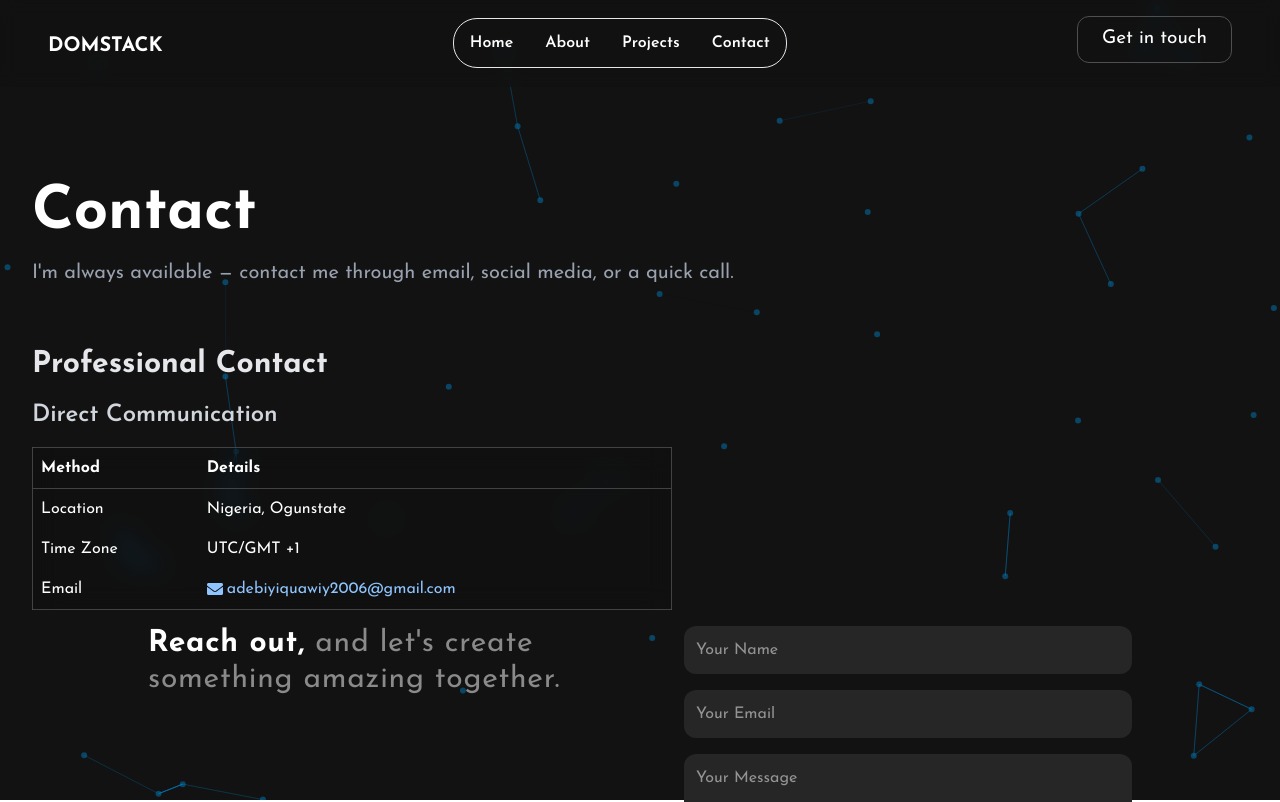
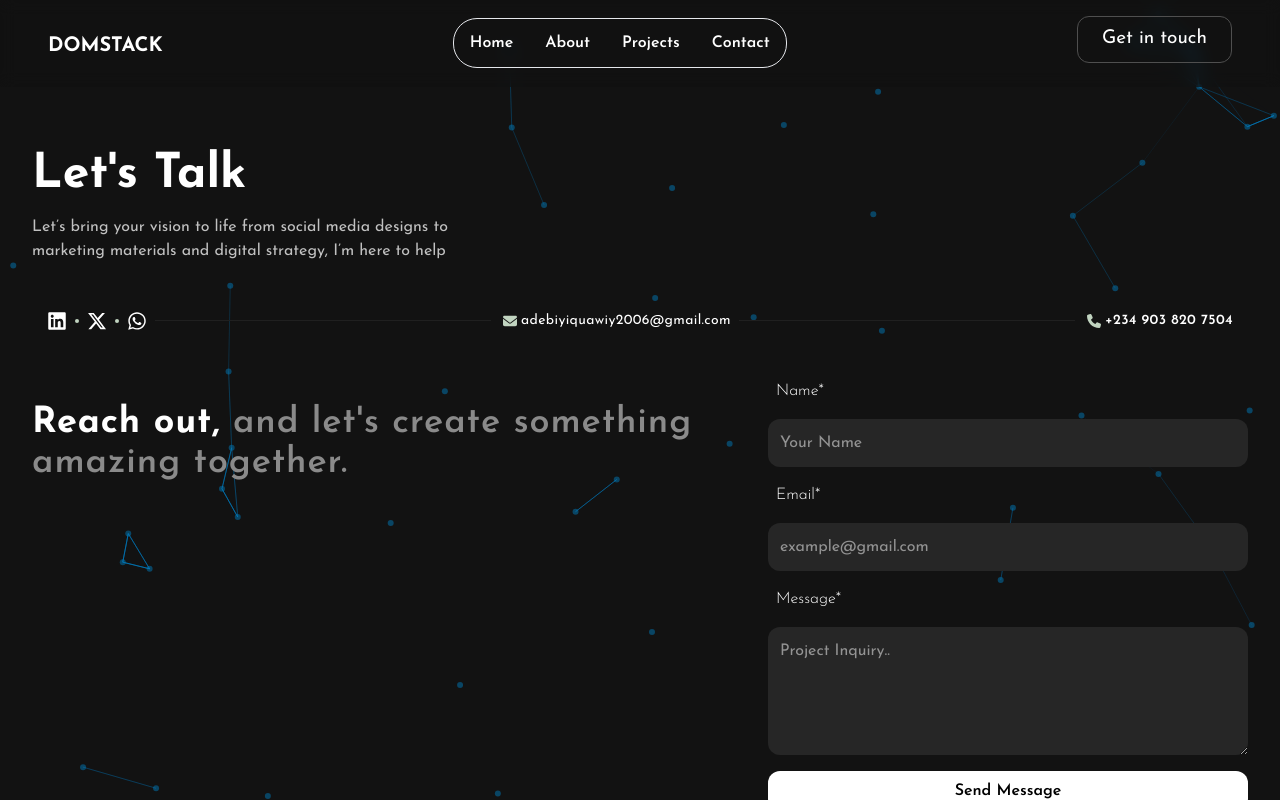
Before and after one commit to dominionnnnnnn/portfolio, a React (Vite) app: page /contact in a window 1280 px wide. Shown: the top 802 px of the page. Built offline with nearby package versions, Linux system fonts and the light colour scheme.

Commit message:
little updates

```diff
--- a/package.json
+++ b/package.json
@@ -18,7 +18,9 @@
     "react-icons": "^5.5.0",
     "react-router-dom": "^7.6.1",
     "react-simple-typewriter": "^5.0.1",
+    "react-slick": "^0.30.3",
     "react-tsparticles": "^2.12.2",
+    "slick-carousel": "^1.8.1",
     "styled-components": "^6.1.16",
     "sweetalert2": "^11.6.13",
     "tailwindcss": "^4.0.14",
--- a/src/components/ContactForm.jsx
+++ b/src/components/ContactForm.jsx
@@ -46,27 +46,30 @@ const ContactForm = () => {
     <form
       ref={form}
       onSubmit={sendEmail}
-      className="flex flex-col gap-4 w-full max-w-md"
+      className="flex flex-col gap-4  "
     >
+      <label htmlFor="name" className="text-white font-light mx-2">Name*</label>
       <input
         type="text"
         name="name"
         placeholder="Your Name"
         required
-        className=" rounded-xl text-white bg-[#262626] p-3"
+        className=" rounded-xl lg:w-120 text-white  bg-[#262626] p-3"
       />
+      <label htmlFor="email" className="text-white font-light mx-2">Email*</label>
       <input
         type="email"
         name="email"
-        placeholder="Your Email"
+        placeholder="example@gmail.com"
         required
-        className=" rounded-xl text-white bg-[#262626] p-3"
+        className=" rounded-xl lg:w-120 text-white bg-[#262626] p-3"
       />
+      <label htmlFor="message" className="text-white font-light mx-2">Message*</label>
       <textarea
         name="message"
-        placeholder="Your Message"
+        placeholder="Project Inquiry.."
         required
-        className="rounded-xl text-white bg-[#262626] p-3 h-32"
+        className="rounded-xl w-90 lg:w-120 text-white bg-[#262626] p-3 h-32"
       ></textarea>
       <button type="submit" className="bg-white font-semibold rounded-xl text-black py-2 px-4">
         Send Message
--- /dev/null
+++ b/src/components/ScrollToTop.jsx
@@ -0,0 +1,14 @@
+import { useEffect } from 'react';
+import { useLocation } from 'react-router-dom';
+
+const ScrollToTop = () => {
+  const location = useLocation();
+
+  useEffect(() => {
+    window.scrollTo({ top: 0, left: 0, behavior: 'instant' }); // or 'smooth'
+  }, [location.pathname]);
+
+  return null;
+};
+
+export default ScrollToTop;
--- a/src/components/Service.jsx
+++ b/src/components/Service.jsx
@@ -6,6 +6,10 @@ import google from '../assets/svg/gbusiness.png'
 import cloud from '../assets/svg/cloud.png'
 import Optimizaton from '../assets/svg/optimization.png'
 import useIntersectionObserver from "../hooks/useIntersectionObserver";
+
+import Slider from "react-slick";
+import "slick-carousel/slick/slick.css";
+import "slick-carousel/slick/slick-theme.css";
 
 const Services = [
   {
@@ -48,12 +52,34 @@ const Services = [
 const Service = () => {
   const { isVisible: isHeaderVisible, elementRef: headerRef } = useIntersectionObserver();
   const { isVisible: isBottomTextVisible, elementRef: bottomTextRef } = useIntersectionObserver();
-
+  const settings = {
+    dots: false,
+    infinite: true,
+    slidesToShow: 2,
+    slidesToScroll: 1,
+    autoplay: true,
+    speed: 4000,
+    autoplaySpeed: 1000,
+    cssEase: "linear",
+    arrows: false
+  };
 
   return (
     <div className='lg:px-14 px-6 py-4 mt-8'>
-      <header ref={headerRef} className={`text-gray-200 text-center text-4xl tracking-widest service-header ${isHeaderVisible ? "show": ""}`}>My Services</header>
-      <p ref={bottomTextRef} className={`text-gray-400 text-center mt-2 text-lg servicebottom ${isBottomTextVisible ? "show" : ""}`}>Explore my offerings </p>
+      <div ref={headerRef} className={`flex flex-wrap gap-4 lg:gap-2 lg:justify-center items-center ${isHeaderVisible ? "show": ""}`}>
+      <h1 className="text-4xl font-semibold text-white">My Service</h1>
+      <div className="w-[350px] bg-[#202020] h-[1px] md:w-[150px] lg:w-[620px]"></div>
+      <div className="text-gray-300 w-85 md:w-76 lg:w-82 ">
+          <Slider {...settings}>
+            {Services.map((items) => (
+              <div key={items.id}>
+                <h3 className='text-sm'>{items.title}</h3>
+              </div>
+            ))}
+          </Slider>
+        </div>
+      </div>
+      <p ref={bottomTextRef} className={`text-gray-400 mx-1 mt-4 text-lg servicebottom ${isBottomTextVisible ? "show" : ""}`}>Explore my offerings </p>
       <div className='flex flex-wrap md:gap-6  md:justify-center lg:gap-6'>
         {
           Services.map((service) => {
--- a/src/layouts/Mainlayout.jsx
+++ b/src/layouts/Mainlayout.jsx
@@ -2,10 +2,12 @@ import { Outlet } from "react-router-dom";
 import Navbar from "../components/navbar/Navbar";
 import Footer from "../components/Footer";
 import ParticleBg from "../components/ParticleBg";
+import ScrollToTop from "../components/ScrollToTop";
 
 const Mainlayout = () => {
   return (
     <>
+        <ScrollToTop/>
         <ParticleBg />
         <Navbar />
         <Outlet />
--- a/src/pages/ContactPage.jsx
+++ b/src/pages/ContactPage.jsx
@@ -1,42 +1,54 @@
 import React from 'react'
-import { FaEnvelope } from 'react-icons/fa'
+import {
+  FaLinkedin,
+  FaXTwitter,
+  FaWhatsapp,
+  FaEnvelope,
+  FaPhone,
+} from "react-icons/fa6";
+
 import ContactForm from '../components/ContactForm'
 
 const ContactPage = () => {
   return (
-    <div className='py-6'>
-        <div className='py-12 px-8'>
-            <h1 className="text-6xl mt-6 font-extrabold text-white">Contact</h1>
-            <p className='text-xl mt-4 text-gray-400'>I'm always available — contact me through email, social media, or a quick call.</p>
+    <div className='py-6 px-4 lg:px-8'>
+        <h1 className="text-5xl text-white mt-10  font-bold">Let's Talk</h1>
+      <p className="text-[#c1c1c1] lg:w-115 mt-4">
+        Let’s bring your vision to life from social media designs to marketing
+        materials and digital strategy, I’m here to help
+      </p>
+      <div className="flex flex-wrap items-center justify-center my-12 gap-6 lg:gap-2">
+        <div className="flex text-white items-center gap-1">
+          <a href="https://www.linkedin.com/in/devdominion">
+            <FaLinkedin size={20} />
+          </a>
+          <div className="h-1 w-1 rounded-[50%] bg-[#c1d4c0] mx-1"></div>
+          <a href="https://x.com/Dominion864414?t=rMocIolMIppTGQZqkzglXA&s=09">
+            <FaXTwitter size={20} />
+          </a>
+          <div className="h-1 w-1 rounded-[50%] bg-[#c1d4c0] mx-1"></div>
+          <a href="https://wa.me/2349038207504">
+            <FaWhatsapp size={20} />
+          </a>
         </div>
-        <div className='my-3 px-8'>
-          <header className='text-3xl text-gray-200 font-bold'>Professional Contact</header>
-          <h1 className='text-2xl text-gray-300 font-semibold mt-4'>Direct Communication</h1>
-          <table className='text-white w-[50vw] border-1 border-[#515151c7] my-4 bg-black/10 backdrop-blur-md rounded-lg'>
-            <tr>
-              <th>Method</th>
-              <th>Details</th>
-            </tr>
-            <tr>
-              <td>Location</td>
-              <td>Nigeria, Ogunstate</td>
-            </tr>
-            <tr>
-              <td>Time Zone</td>
-              <td>UTC/GMT +1</td>
-            </tr>
-            <tr>
-              <td>Email</td>
-              <td className='text-blue-300'><FaEnvelope className='inline mr-1' />adebiyiquawiy2006@gmail.com</td>
-            </tr>
-          </table>
-        </div>
-        <div className="flex gap-12 justify-center">
-          <p className='text-[#8a8a8a] text-3xl w-122 tracking-wide'>
+        <div className=" bg-[#202020] h-[1px] w-88 lg:w-84 md:w-20"></div>
+        <a href="mailto:adebiyiquawiy2006@gmail.com" className="text-white text-sm tracking-wide">
+          <FaEnvelope className="inline text-[#c1d4c0] mx-1" />
+          adebiyiquawiy2006@gmail.com
+        </a>
+        <div className=" bg-[#202020] h-[1px] w-88 lg:w-84 md:w-20"></div>
+        <a href="" className="text-white text-sm tracking-wide font-semibold">
+          <FaPhone className="inline text-[#c1d4c0] mx-1" />
+          +234 903 820 7504
+        </a>
+      </div>
+        <div className="flex flex-wrap gap-2 lg:justify-between">
+          <p className='text-[#8a8a8a] font-semibold text-2xl lg:text-4xl lg:w-170 mt-6 tracking-wide'>
             <span className='font-bold text-white'>Reach out,</span> and let's create something amazing together.
           </p>
           <ContactForm/>
         </div>
+
     </div>
   )
 }
```
Also changed, not shown: 1 other file (tests, documents, lock files or other folders).
